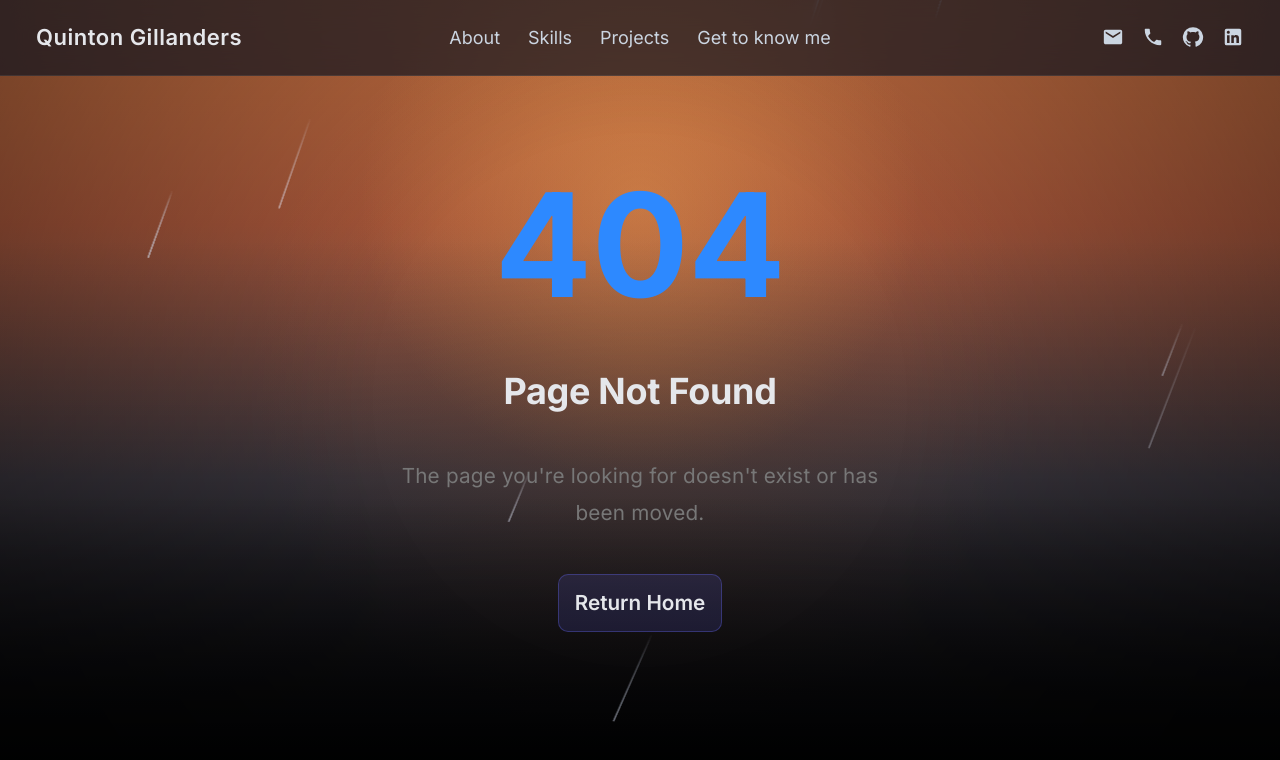
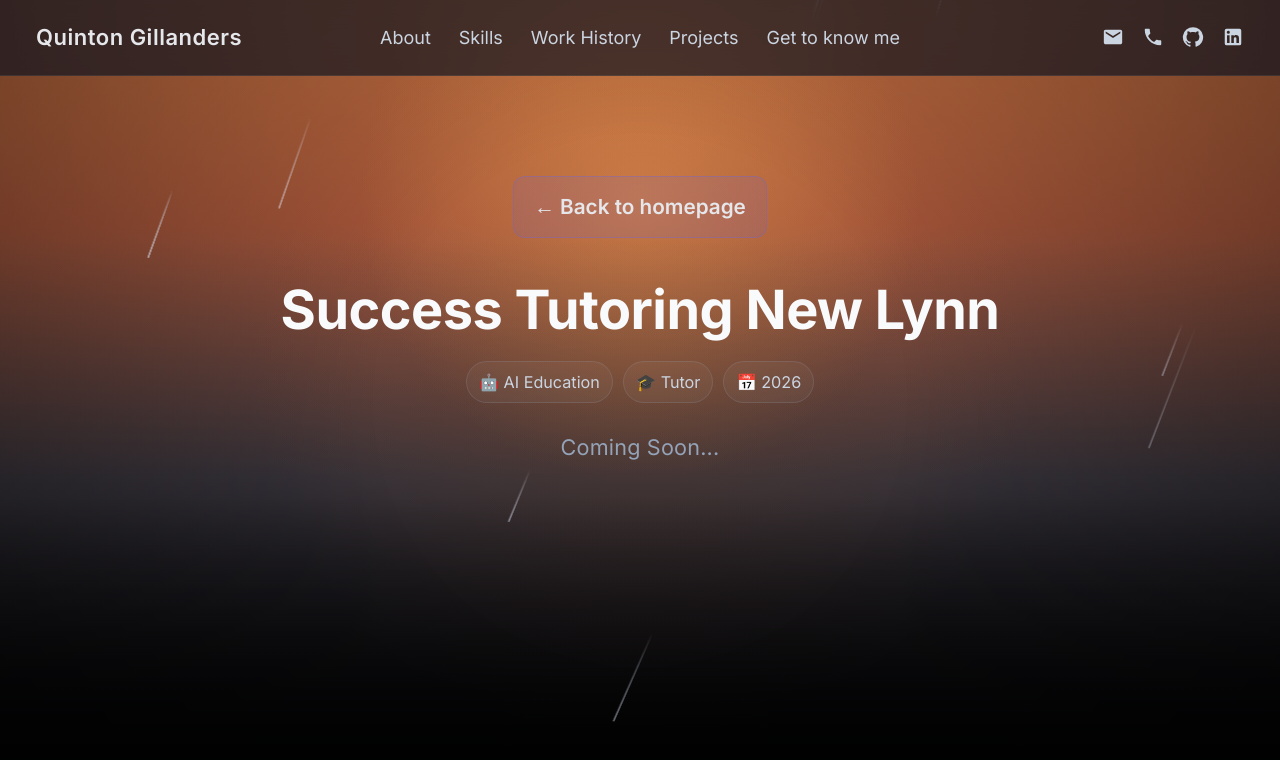
Before and after one commit to quintongillanders/quintonportfolio1, a React (Vite) app: page /success-tutoring in a window 1280 px wide. Before the commit this address had no page. Shown: the top 760 px of the page. Built offline with nearby package versions, Linux system fonts and the light colour scheme.

Commit message:
added pages for work history

```diff
--- a/src/App.jsx
+++ b/src/App.jsx
@@ -8,6 +8,9 @@ import Navbar from "./components/Navbar";
 import SchoolHive from "./pages/SchoolHive";
 import WormGameCaseStudy from "./pages/Worm Catching Game";
 import AiChatBotCaseStudy from "./pages/aichatbot";
+import SuccessTutoring from "./pages/SuccessTutoring";
+import DanubeOrchards from "./pages/DanubeOrchards";
+import NewZealandInsulators from "./pages/NZI";
 import NotFound from "./pages/NotFound";
 
 import CodeIcon from "@mui/icons-material/Code";
@@ -489,7 +492,7 @@ const typeMessage = (text, delay = 25) => {
 
               <div className="experience-content">
 
-                <h3>Danube Orchards</h3>
+                <h3>Danube Orchards (Family Business)</h3>
 
                 <span>Seasonal Orchard Worker</span>
 
@@ -580,6 +583,7 @@ const typeMessage = (text, delay = 25) => {
 
   <h2>Projects</h2>
 
+  <p>Here are some of the projects I have worked on, including my capstone project, SchoolHIVE Marketplace NZ.</p>
 
   <div className="project-grid">
 
@@ -820,6 +824,9 @@ function App() {
         <Route path="/schoolhive" element={<SchoolHive />} />
         <Route path="/wormcatchinggame" element={<WormGameCaseStudy />} />
         <Route path="/aichatbot" element={<AiChatBotCaseStudy />} />
+        <Route path="/success-tutoring" element={<SuccessTutoring />} />
+        <Route path="/danube" element={<DanubeOrchards />} />
+        <Route path="/nzi" element={<NewZealandInsulators />} />
         <Route path="*" element={<NotFound />} />
       </Routes>
     </>
--- a/src/components/Navbar.jsx
+++ b/src/components/Navbar.jsx
@@ -38,10 +38,17 @@ function Navbar() {
 
       {/* LEFT */}
       <div className="nav-left">
-        <a href="/" className="logo" onClick={closeMenu}>
+
+        <a
+          href="/"
+          className="logo"
+          onClick={closeMenu}
+        >
           Quinton Gillanders
         </a>
+
       </div>
+
 
       {/* CENTER (DESKTOP) */}
       <div className="nav-center">
@@ -53,6 +60,7 @@ function Navbar() {
           About
         </button>
 
+
         <button
           className="nav-link-button"
           onClick={() => navigateToSection("skills")}
@@ -60,12 +68,22 @@ function Navbar() {
           Skills
         </button>
 
+
+        <button
+          className="nav-link-button"
+          onClick={() => navigateToSection("experience")}
+        >
+          Work History
+        </button>
+
+
         <button
           className="nav-link-button"
           onClick={() => navigateToSection("projects")}
         >
           Projects
         </button>
+
 
         <button
           className="nav-link-button"
@@ -76,16 +94,25 @@ function Navbar() {
 
       </div>
 
+
       {/* RIGHT (DESKTOP ICONS) */}
       <div className="nav-right">
 
-        <a href="mailto:quingillanders@gmail.com" aria-label="Email">
+        <a
+          href="mailto:quingillanders@gmail.com"
+          aria-label="Email"
+        >
           <EmailIcon />
         </a>
 
-        <a href="tel:+64221604203" aria-label="Phone">
+
+        <a
+          href="tel:+64221604203"
+          aria-label="Phone"
+        >
           <PhoneIcon />
         </a>
+
 
         <a
           href="https://github.com/quintongillanders"
@@ -94,6 +121,7 @@ function Navbar() {
         >
           <GitHubIcon />
         </a>
+
 
         <a
           href="https://www.linkedin.com/in/quinton-gillanders-335985297/"
@@ -105,6 +133,7 @@ function Navbar() {
 
       </div>
 
+
       {/* HAMBURGER ICON (MOBILE) */}
       <div
         className="hamburger"
@@ -113,9 +142,12 @@ function Navbar() {
         {open ? <CloseIcon /> : <MenuIcon />}
       </div>
 
+
       {/* MOBILE MENU */}
       {open && (
+
         <div className="mobile-menu">
+
 
           <button
             className="nav-link-button"
@@ -124,12 +156,22 @@ function Navbar() {
             About
           </button>
 
+
           <button
             className="nav-link-button"
             onClick={() => navigateToSection("skills")}
           >
             Skills
           </button>
+
+
+          <button
+            className="nav-link-button"
+            onClick={() => navigateToSection("experience")}
+          >
+            Work History
+          </button>
+
 
           <button
             className="nav-link-button"
@@ -138,6 +180,7 @@ function Navbar() {
             Projects
           </button>
 
+
           <button
             className="nav-link-button"
             onClick={() => navigateToSection("chatbot")}
@@ -145,15 +188,19 @@ function Navbar() {
             Get to know me
           </button>
 
+
           <div className="mobile-icons">
+
 
             <a href="mailto:quingillanders@gmail.com">
               <EmailIcon />
             </a>
 
+
             <a href="tel:+64221604203">
               <PhoneIcon />
             </a>
+
 
             <a
               href="https://github.com/quintongillanders"
@@ -163,6 +210,7 @@ function Navbar() {
               <GitHubIcon />
             </a>
 
+
             <a
               href="https://www.linkedin.com/in/quinton-gillanders-335985297/"
               target="_blank"
@@ -171,9 +219,12 @@ function Navbar() {
               <LinkedInIcon />
             </a>
 
+
           </div>
 
+
         </div>
+
       )}
 
     </nav>
--- /dev/null
+++ b/src/pages/DanubeOrchards.jsx
@@ -0,0 +1,31 @@
+import { Link } from "react-router-dom";
+
+export default function DanubeOrchards() {
+  return (
+    <div className="case-study">
+
+      <div className="back-button-container">
+        <Link to="/" className="back-button">
+          ← Back to homepage
+        </Link>
+      </div>
+
+      <div className="case-hero">
+
+        <h1>Danube Orchards</h1>
+
+        <div className="case-meta">
+          <span>🍓 Family Business</span>
+          <span>🌱 Orchard</span>
+          <span>📍 Auckland</span>
+        </div>
+
+        <p className="case-intro">
+          Coming Soon...
+        </p>
+
+      </div>
+
+    </div>
+  );
+}
--- /dev/null
+++ b/src/pages/NZI.jsx
@@ -0,0 +1,31 @@
+import { Link } from "react-router-dom";
+
+export default function NZI() {
+  return (
+    <div className="case-study">
+
+      <div className="back-button-container">
+        <Link to="/" className="back-button">
+          ← Back to homepage
+        </Link>
+      </div>
+
+      <div className="case-hero">
+
+        <h1>New Zealand Insulators</h1>
+
+        <div className="case-meta">
+          <span>🏭 Manufacturing</span>
+          <span>📦 Warehouse</span>
+          <span>📅 2017 - 2023</span>
+        </div>
+
+        <p className="case-intro">
+          Coming Soon...
+        </p>
+
+      </div>
+
+    </div>
+  );
+}
--- /dev/null
+++ b/src/pages/SuccessTutoring.jsx
@@ -0,0 +1,31 @@
+import { Link } from "react-router-dom";
+
+export default function SuccessTutoring() {
+  return (
+    <div className="case-study">
+
+      <div className="back-button-container">
+        <Link to="/" className="back-button">
+          ← Back to homepage
+        </Link>
+      </div>
+
+      <div className="case-hero">
+
+        <h1>Success Tutoring New Lynn</h1>
+
+        <div className="case-meta">
+          <span>🤖 AI Education</span>
+          <span>🎓 Tutor</span>
+          <span>📅 2026</span>
+        </div>
+
+        <p className="case-intro">
+          Coming Soon...
+        </p>
+
+      </div>
+
+    </div>
+  );
+}
```
